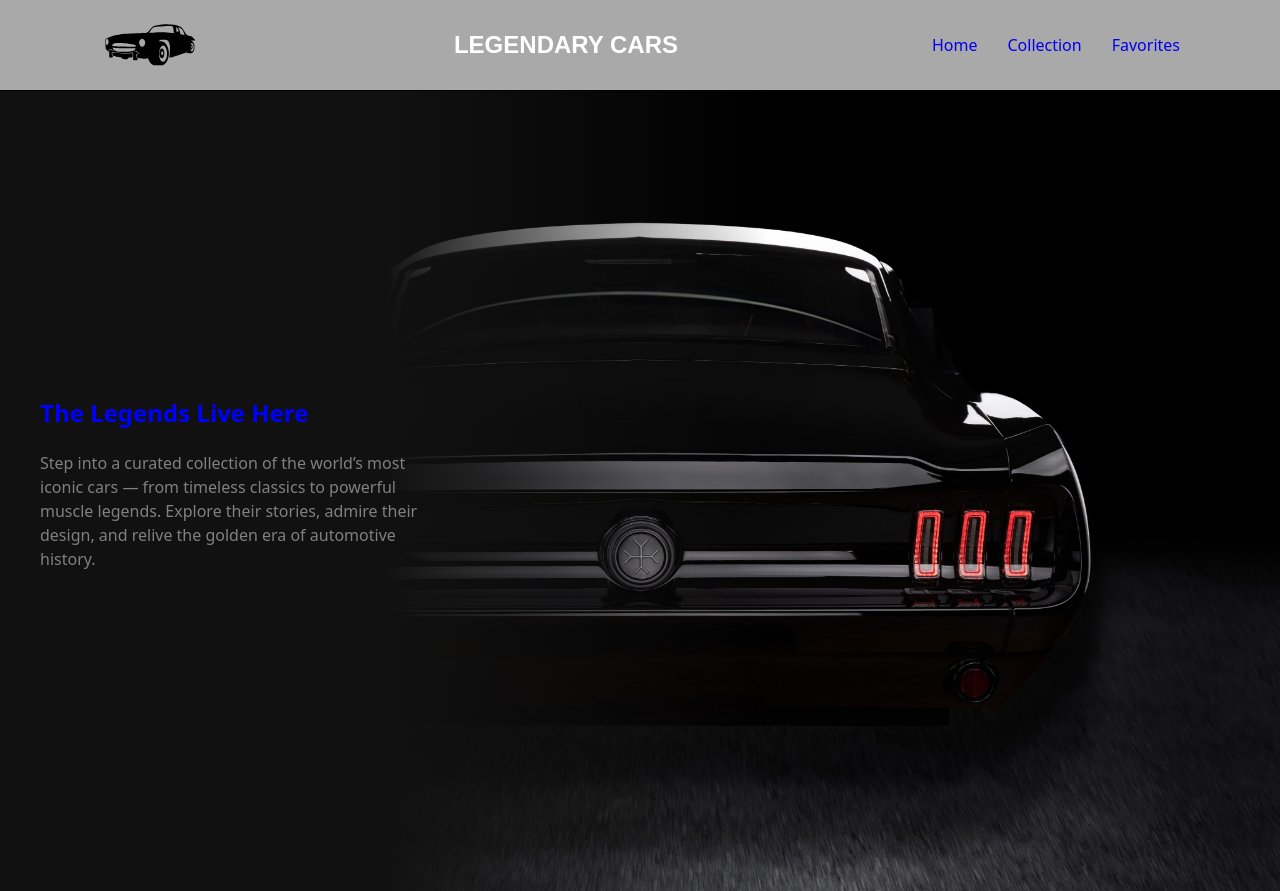
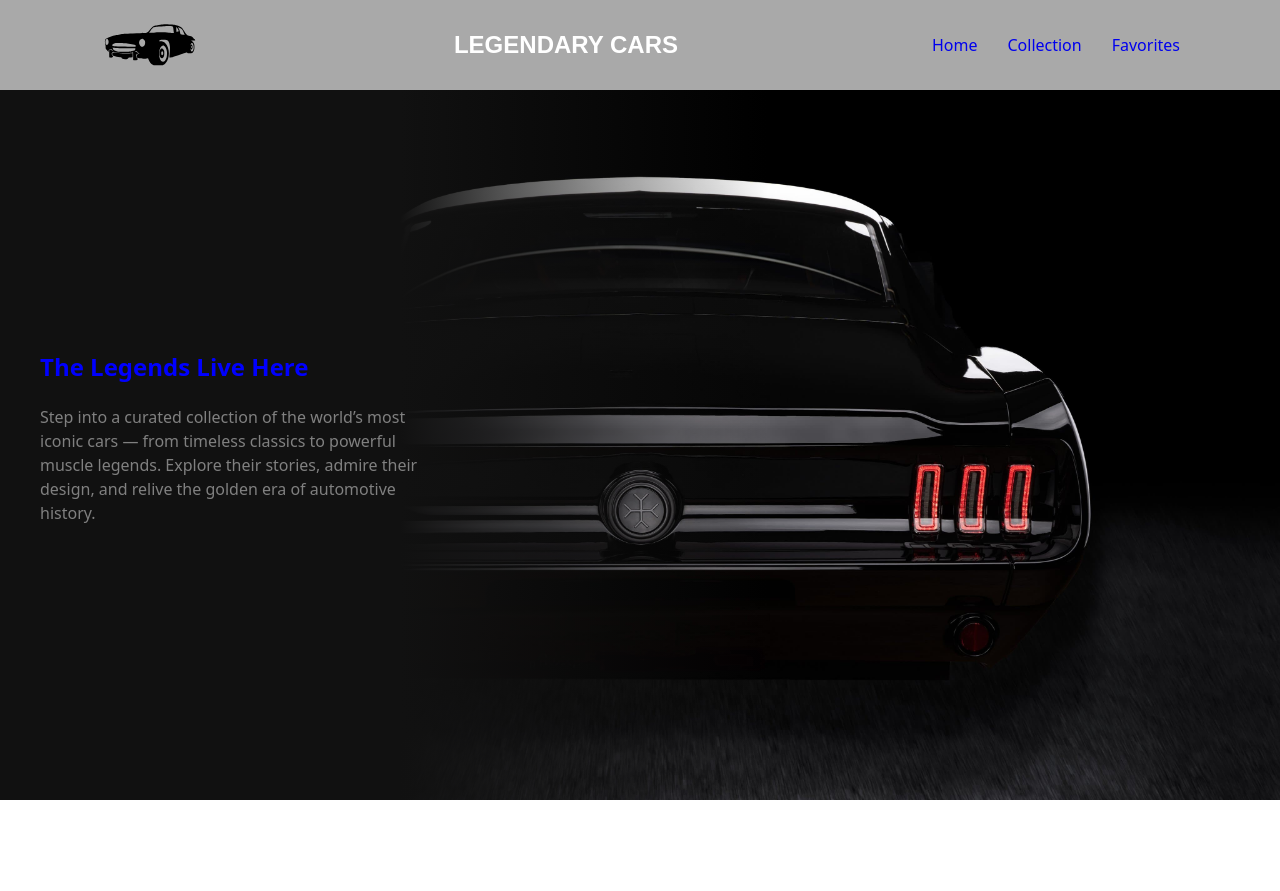
Before and after one commit to AndySlowrunner/legendary-cars, a React (Vite) app: page / in a window 1280 px wide. After the commit the page ends 800 px from the top, so only its background shows below. Built offline with nearby package versions, Linux system fonts and the light colour scheme.

Commit message:
added style for Home page

```diff
--- a/src/components/CarCard/CarCard.styled.ts
+++ b/src/components/CarCard/CarCard.styled.ts
@@ -1,7 +1,7 @@
 import styled from "styled-components";
 
 export const Card = styled.div`
-  width: 380px;
+  width: 360px;
   border: 1px solid darkgray;
   padding: 16px;
   border-radius: 12px;
@@ -10,7 +10,7 @@ export const Card = styled.div`
 `;
 
 export const Thumb = styled.div`
-  width: 380px;
+  width: 360px;
   height: 240px;
 `;
 
--- a/src/components/CardsList/CardsList.styled.ts
+++ b/src/components/CardsList/CardsList.styled.ts
@@ -1,9 +1,19 @@
 import styled from "styled-components";
 
 export const ListContainer = styled.div`
-    display: grid;
-    grid-template-columns: 1fr 1fr 1fr;
-    row-gap: 20px;
-    column-gap: 20px;
-    margin: 40px auto;
-`
+  display: grid;
+  grid-template-columns: 394px;
+
+  /* Середній екран */
+  @media (min-width: 960px) and (max-width: 1280px) {
+    grid-template-columns: repeat(2, 394px);
+  }
+
+  /* Великий екран */
+  @media (min-width: 1281px) and (max-width: 1440px) {
+    grid-template-columns: repeat(3, 394px);
+  }
+  gap: 20px;
+  justify-content: center;
+  margin: 40px auto;
+`;
--- a/src/components/Header/Header.styled.ts
+++ b/src/components/Header/Header.styled.ts
@@ -5,7 +5,7 @@ export const Container = styled.div`
   display: flex;
   justify-content: space-between;
   padding: 0 100px;
-  border-bottom: 1.5px solid black;
+  /* border-bottom: 1px solid black; */
   background-color: darkgray;
 `
 
--- a/src/pages/Home.styled.ts
+++ b/src/pages/Home.styled.ts
@@ -2,22 +2,18 @@ import styled from "styled-components";
 import heroImg from "../images/hero.jpg";
 
 export const Container = styled.section`
-  height: 100vh;
-  background-image: linear-gradient(
-      90deg,
-      #111111 30%,
-      rgba(8, 8, 8, 0) 60%
-    ),
+  height: calc(100vh - 90px);
+  background-image: linear-gradient(90deg, #111111 400px, rgba(8, 8, 8, 0) 60%),
     url(${heroImg});
   background-position: center;
   background-size: cover;
   width: 100%;
-`
+`;
 
 export const Thumb = styled.div`
-    display: flex;
-    align-items: center;
-    width: 380px;
-    height: 100vh;
-    margin-left: 40px;
-`
+  display: flex;
+  align-items: center;
+  max-width: 380px;
+  height: calc(100vh - 90px);
+  margin-left: 40px;
+`;
```
Also changed, not shown: src/components/CarDetails/CarDetails.tsx (added, +17 -0 lines), src/pages/Home.tsx (indentation only).
